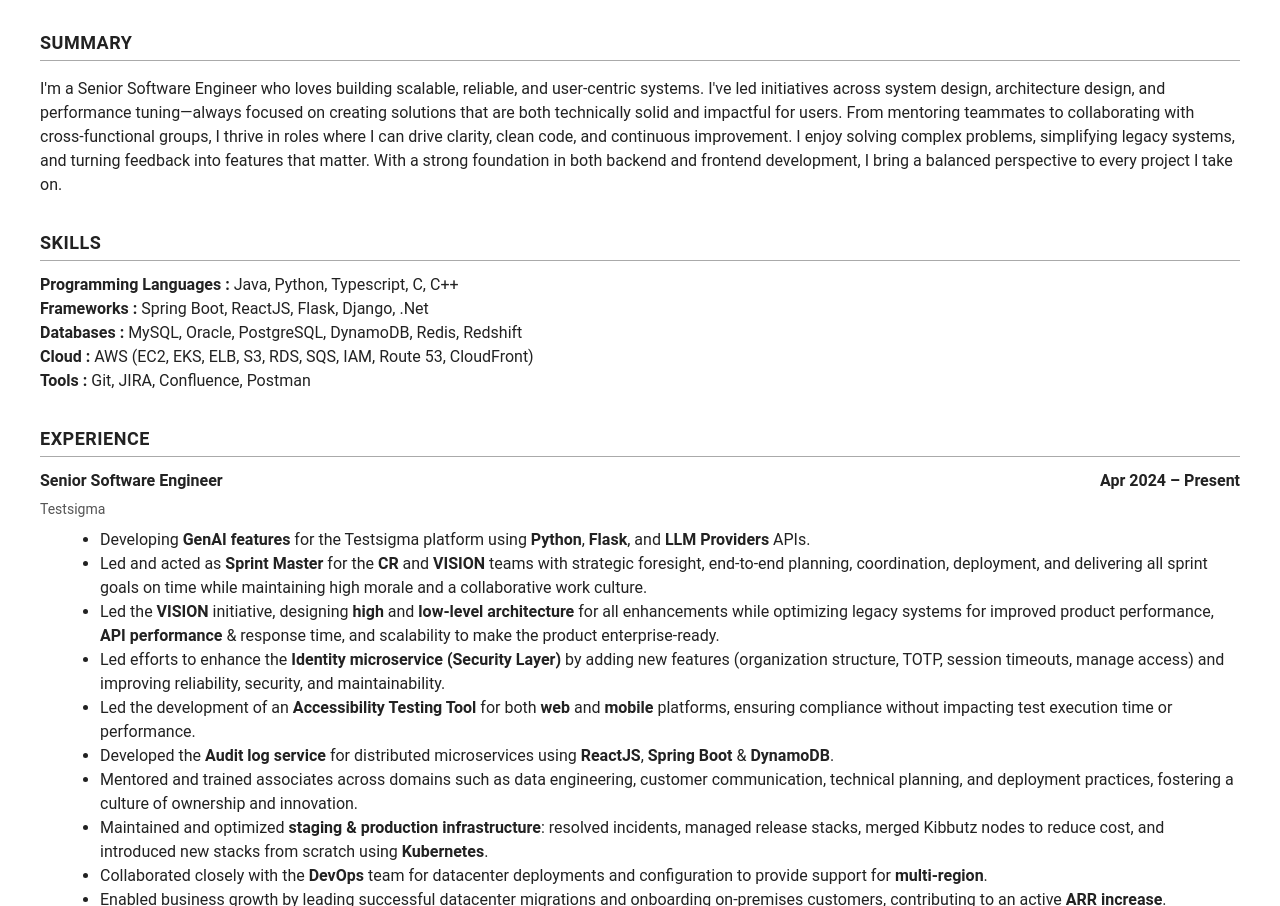
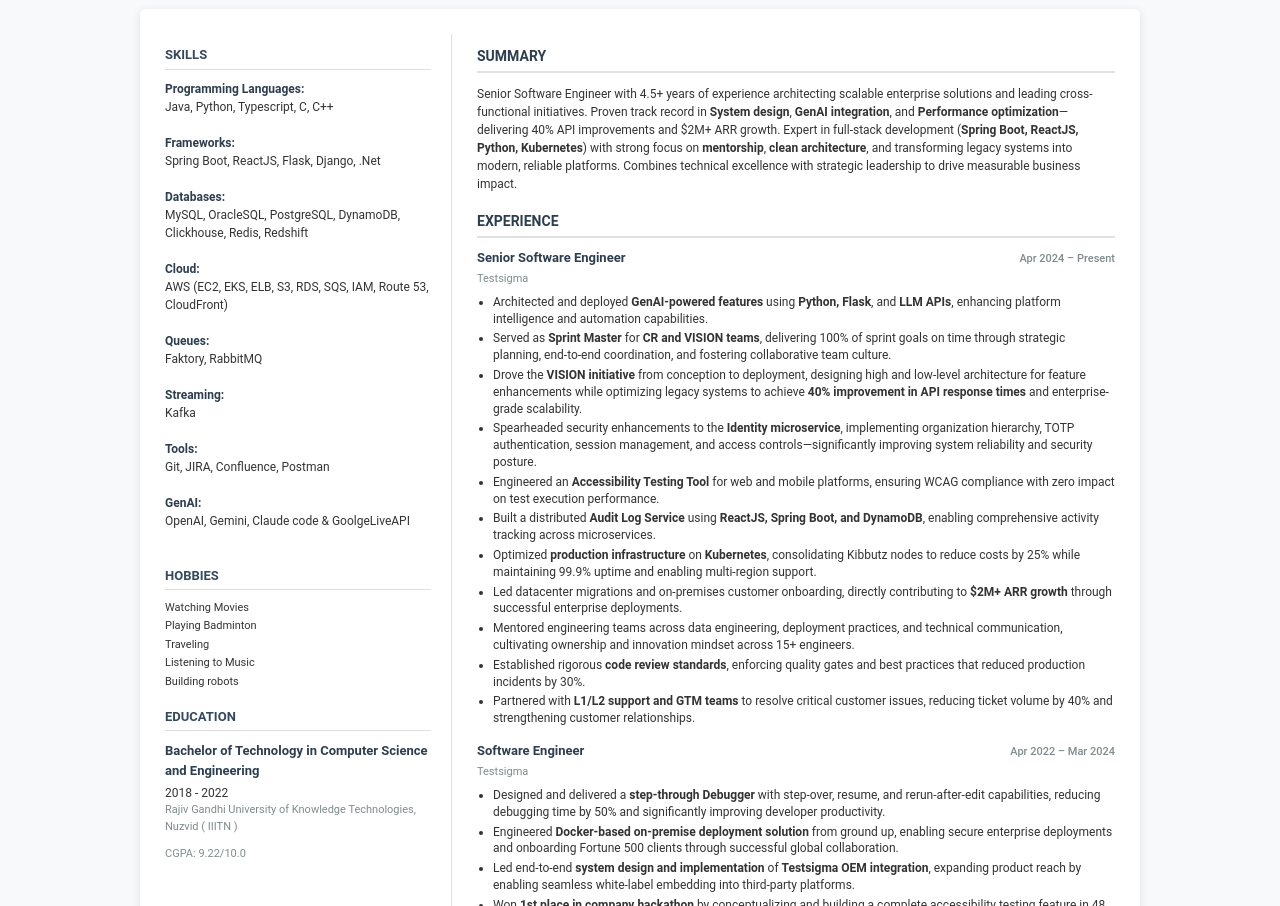
Before and after one commit to manohar102/profile, a plain HTML site: page resume.html in a window 1280 px wide. Shown: the part 131-1037 px from the top of the page. Drawn offline with Linux system fonts and the light colour scheme.

Commit message:
Resume updated

```diff
--- a/resume.html
+++ b/resume.html
@@ -6,68 +6,194 @@
     <meta name="author" content="Manohar Krishna Boppe">
     <title>Manohar Krishna Boppe – Resume</title>
     <style>
+        @page {
+            size: A4;
+            margin: 5mm;
+        }
+
+        /* Screen styles */
         body {
             font-family: 'Roboto', Arial, sans-serif;
-            margin: 40px;
-            color: #222;
+            margin: 0;
+            padding: 15px;
+            background: #f8f9fa;
+            font-size: 12px;
             line-height: 1.5;
+            color: #333;
         }
 
-        h1, h2, h3 {
+        @media print {
+            body {
+                background: white !important;
+                padding: 0;
                 margin: 0;
-            font-weight: 700;
             }
 
-        h1 {
-            font-size: 28px;
+            .resume-container {
+                border-radius: 0% !important;
+                box-shadow: none !important;
             }
 
             .header {
+                background: white !important;
+                color: black !important;
+                /* border-bottom: 1px solid #e0e0e0; */
+            }
+
+            .header .meta {
+                color: black !important;
+            }
+
+            .contact a {
+                color: black !important;
+                text-decoration: #357abd;
+            }
+
+            .education {
+                margin-top: 1000px;
+            }
+        }
+
+        .resume-container {
+            display: flex;
+            max-width: 1000px;
+            margin: 0 auto;
+            background: white;
+            box-shadow: 0 2px 8px rgba(0,0,0,0.1);
+            border-radius: 6px;
+            overflow: hidden;
+        }
+
+        .header {
+            background: linear-gradient(135deg, #14142a 0%, #357abd 100%);
+            color: white;
+            padding: 20px 25px;
             display: flex;
             justify-content: space-between;
+            align-items: flex-start;
+            max-width: 1000px;
+            margin: 0 auto 15px auto;
+            border-radius: 6px;
+        }
+
+        .header h1 {
+            font-size: 22px;
+            margin-bottom: 4px;
+            font-weight: 600;
+        }
+
+        .header .meta {
+            font-size: 11px;
+            color: rgba(255,255,255,0.9);
+            font-weight: 400;
         }
 
         .contact {
             text-align: right;
-            font-size: 14px;
-            margin-top: 4px;
+            font-size: 11px;
+            line-height: 1.4;
+            text-decoration: none;
+        }
+
+        .contact a {
+            color: white;
+            text-decoration: none;
+        }
+
+        .contact a:hover {
+            text-decoration: underline;
+        }
+
+        .resume-content {
+            display: flex;
+            padding: 25px;
+        }
+
+        .sidebar {
+            flex: 0 0 28%;
+            border-right: 1px solid #e0e0e0;
+            padding-right: 20px;
+        }
+
+        .main-content {
+            flex: 1;
+            padding-left: 25px;
         }
 
         .section {
-            margin-top: 32px;
+            margin-bottom: 18px;
         }
 
         .section h2 {
-            font-size: 18px;
-            border-bottom: 1px solid #aaa;
+            font-size: 14px;
+            color: #2c3e50;
+            border-bottom: 2px solid #e0e0e0;
             padding-bottom: 4px;
-            margin-bottom: 12px;
-            letter-spacing: 0.5px;
+            margin-bottom: 10px;
+            font-weight: 600;
+        }
+
+        .sidebar .section h2 {
+            font-size: 13px;
+            border-bottom: 1px solid #e0e0e0;
+            color: #34495e;
         }
 
         .experience-item {
-            margin-bottom: 24px;
+            margin-bottom: 14px;
         }
 
         .experience-header {
             display: flex;
             justify-content: space-between;
-            font-weight: bold;
-            margin-bottom: 6px;
+            margin-bottom: 4px;
+            align-items: baseline;
         }
 
         .role {
-            font-size: 16px;
+            font-size: 13px;
+            font-weight: 600;
+            color: #2c3e50;
+        }
+
+        .date {
+            font-size: 11px;
+            color: #7f8c8d;
+            font-weight: 500;
         }
 
         ul {
-            margin: 8px 0 0 20px;
+            margin: 6px 0 0 16px;
+            padding: 0;
+        }
+
+        li {
+            margin-bottom: 3px;
+            line-height: 1.4;
+            font-size: 12px;
         }
 
         .meta {
-            color: #555;
-            font-size: 14px;
-            margin-bottom: 4px;
+            color: #7f8c8d;
+            font-size: 11px;
+            margin-bottom: 2px;
+        }
+
+        .sidebar ul {
+            list-style: none;
+            margin: 0;
+            padding: 0;
+        }
+
+        .sidebar li {
+            margin-bottom: 3px;
+            font-size: 11px;
+            line-height: 1.4;
+        }
+
+        .sidebar strong {
+            color: #2c3e50;
+            font-weight: 600;
         }
     </style>
     </head>
@@ -88,116 +214,27 @@
         </div>
     </div>
 
-    <div class="section">
-        <h2>SUMMARY</h2>
-        <p>
-            I'm a Senior Software Engineer who loves building scalable, reliable, and user-centric systems.
-            I've led initiatives across system design, architecture design, and performance tuning—always focused on
-            creating solutions that are both technically solid and impactful for users. From mentoring teammates to
-            collaborating with cross-functional groups, I thrive in roles where I can drive clarity, clean code, and
-            continuous improvement. I enjoy solving complex problems, simplifying legacy systems, and turning feedback
-            into features that matter. With a strong foundation in both backend and frontend development, I bring a
-            balanced perspective to every project I take on.
-        </p>
-    </div>
-
+    <div class="resume-container">
+        <div class="resume-content">
+            <div class="sidebar">
             <div class="section">
                 <h2>SKILLS</h2>
-        <strong>Programming Languages :</strong> Java, Python, Typescript, C, C++<br>
-        <strong>Frameworks :</strong> Spring Boot, ReactJS, Flask, Django, .Net<br>
-        <strong>Databases :</strong> MySQL, Oracle, PostgreSQL, DynamoDB, Redis, Redshift<br>
-        <strong>Cloud :</strong> AWS (EC2, EKS, ELB, S3, RDS, SQS, IAM, Route 53, CloudFront)<br>
-        <strong>Tools :</strong> Git, JIRA, Confluence, Postman
-    </div>
-
-    <div class="section">
-        <h2>EXPERIENCE</h2>
-
-        <div class="experience-item">
-            <div class="experience-header">
-                <div class="role">Senior Software Engineer</div>
-                <div>Apr 2024 – Present</div>
-            </div>
-            <div class="meta">Testsigma</div>
-            <ul>
-                <li>Developing <strong>GenAI features</strong> for the Testsigma platform using <strong>Python</strong>, <strong>Flask</strong>, and <strong>LLM Providers</strong> APIs.</li>
-                <li>Led and acted as <strong>Sprint Master</strong> for the <strong>CR</strong> and <strong>VISION</strong> teams with strategic foresight, end-to-end planning, coordination, deployment, and delivering all sprint goals on time while maintaining high morale and a collaborative work culture.</li>
-                <li>Led the <strong>VISION</strong> initiative, designing <strong>high</strong> and <strong>low-level architecture</strong> for all enhancements while optimizing legacy systems for improved product performance, <strong>API performance</strong> & response time, and scalability to make the product enterprise-ready.</li>
-                <li>Led efforts to enhance the <strong>Identity microservice (Security Layer)</strong> by adding new features (organization structure, TOTP, session timeouts, manage access) and improving reliability, security, and maintainability.</li>
-                <li>Led the development of an <strong>Accessibility Testing Tool</strong> for both <strong>web</strong> and <strong>mobile</strong> platforms, ensuring compliance without impacting test execution time or performance.</li>
-                <li>Developed the <strong>Audit log service</strong> for distributed microservices using <strong>ReactJS</strong>, <strong>Spring Boot</strong> & <strong>DynamoDB</strong>.</li>
-                <li>Mentored and trained associates across domains such as data engineering, customer communication, technical planning, and deployment practices, fostering a culture of ownership and innovation.</li>
-                <li>Maintained and optimized <strong>staging & production infrastructure</strong>: resolved incidents, managed release stacks, merged Kibbutz nodes to reduce cost, and introduced new stacks from scratch using <strong>Kubernetes</strong>.</li>
-                <li>Collaborated closely with the <strong>DevOps</strong> team for datacenter deployments and configuration to provide support for <strong>multi-region</strong>.</li>
-                <li>Enabled business growth by leading successful datacenter migrations and onboarding on-premises customers, contributing to an active <strong>ARR increase</strong>.</li>
-                <li>Actively engaged in cross-functional communication, bridging gaps between technical and non-technical teams, improving clarity, and enabling faster decision-making cycles.</li>
-                <li>Conducted in-depth <strong>PR reviews</strong>, maintaining strict quality gates and enforcing best practices.</li>
-                <li>Proactively identified architectural and flow-level issues in legacy systems and improved them with minimal iteration cycles and downtime.</li>
-                <li>Actively participated in customer calls and product discussions to translate feedback into actionable items and enhancements.</li>
-                <li>Worked closely with <strong>L1/L2 support</strong> and <strong>GTM</strong> teams to identify and resolve critical customer pain points, reinforcing trust and reducing ticket volumes.</li>
-            </ul>
-        </div>
-
-        <div class="experience-item">
-            <div class="experience-header">
-                <div class="role">Software Engineer</div>
-                <div>Apr 2022 – March 2024</div>
-            </div>
-            <div class="meta">Testsigma</div>
-            <ul>
-                <li>Built and shipped a <strong>Debugger</strong> for the Testsigma test automation platform, enabling <strong>step-over, resume, and rerun-after-edit</strong> functionality—streamlining test debugging and improving developer productivity.</li>
-                <li>Designed and engineered the <strong>Docker-based on-premise deployment</strong> of Testsigma, owning the end-to-end implementation and support lifecycle. Successfully delivered self-hosted solutions to secure enterprise clients through global, cross-functional collaboration, ensuring customer success.</li>
-                <li>Led the <strong>system design and implementation</strong> of the <strong>Testsigma OEM integration project</strong>, enabling seamless embedding of Testsigma into third-party platforms and expanding product reach.</li>
-                <li>Ideated and implemented an <strong>end-to-end accessibility feature</strong> during a company hackathon, winning <strong>1st place</strong> for innovation and execution.</li>
-                <li>Architected and contributed to a high-performance <strong>parallel test execution engine</strong>, enhancing test speed, efficiency, and scalability.</li>
-                <li>Managed a <strong>team of 10 engineers</strong>, driving key enterprise features with focus on clean architecture, modular design, and performance.</li>
-                <li>Facilitated <strong>sprint planning, technical discussions, code reviews, and daily stand-ups</strong>, fostering agile best practices and improving team velocity.</li>
-                <li>Advocated for <strong>clean code</strong>, code quality, and performance optimization through mentoring and reviews.</li>
-                <li>Trained and onboarded <strong>4 batches of interns</strong> in full-stack development, enabling quick integration and impactful contribution to production work.</li>
-                <li>Partnered with <strong>stakeholders and product teams</strong> to gather requirements and refine technical solutions aligned with business goals.</li>
-            </ul>
-        </div>
-
-        <div class="experience-item">
-            <div class="experience-header">
-                <div class="role">Software Engineer Intern</div>
-                <div>Jun 2021 – March 2022</div>
-            </div>
-            <div class="meta">Testsigma</div>
-            <ul>
-                <li>Developed multiple features for an enterprise-level web application using <strong>Spring Boot</strong> for backend and <strong>Angular</strong> for frontend, contributing to full-stack development efforts.</li>
-                <li>Integrated third-party bug reporting tools like <strong>Jira, Xray</strong> into the Testsigma platform, enhancing bug tracking and management capabilities.</li>
-                <li>Contributed to the development of the <strong>open-source version of Testsigma</strong>, expanding its accessibility to the testing community.</li>
-                <li><strong>Deserialized JSON columns</strong> and migrated data into multiple relational database tables, improving data structure and enabling more efficient querying.</li>
-                <li>Collaborated in an <strong>Agile team environment</strong>, participating in sprint planning, code reviews, and daily stand-ups.</li>
-                <li>Contributed to Parallel test execution engine development using <strong>Spring Boot</strong>, <strong>Selenium</strong>, and <strong>Appium</strong>.</li>
-            </ul>
-        </div>
-
-        <div class="experience-item">
-            <div class="experience-header">
-                <div class="role">Full Stack Developer</div>
-                <div>Aug 2020 – May 2021</div>
-            </div>
-            <div class="meta">ModulusPI IT Solutions LLC</div>
-            <ul>
-                <li>Developed and deployed new features per client requirements using <strong>ReactJS</strong>, <strong>.NET API</strong>, and <strong>Oracle SQL</strong>.</li>
-                <li>Worked closely with the client to understand business processes and translate needs into technical solutions.</li>
-                <li>Optimized the project to increase product performance.</li>
-            </ul>
-        </div>
-    </div>
-
-    <div class="section">
-        <h2>EDUCATION</h2>
-        <div class="experience-item">
-            <div class="experience-header">
-                <div class="role">Bachelor of Technology in Computer Science and Engineering</div>
-                <div class="duration">2018 - 2022</div>
-            </div>
-            <div class="meta">Rajiv Gandhi University of Knowledge Technologies, Nuzvid</div>
-            <p class="meta">CGPA: 9.22/10.0</p>
-        </div>
+                <strong>Programming Languages:</strong><br>
+                Java, Python, Typescript, C, C++<br><br>
+                <strong>Frameworks:</strong><br>
+                Spring Boot, ReactJS, Flask, Django, .Net<br><br>
+                <strong>Databases:</strong><br>
+                MySQL, OracleSQL, PostgreSQL, DynamoDB, Clickhouse, Redis, Redshift<br><br>
+                <strong>Cloud:</strong><br>
+                AWS (EC2, EKS, ELB, S3, RDS, SQS, IAM, Route 53, CloudFront)<br><br>
+                <strong>Queues:</strong><br>
+                Faktory, RabbitMQ<br><br>
+                <strong>Streaming:</strong><br>
+                Kafka<br><br>
+                <strong>Tools:</strong><br>
+                Git, JIRA, Confluence, Postman<br><br>
+                <strong>GenAI:</strong><br>
+                OpenAI, Gemini, Claude code & GoolgeLiveAPI<br><br>
             </div>
 
             <div class="section">
@@ -211,5 +248,105 @@
                 </ul>
             </div>
 
+            <div class="section education">
+                <h2>EDUCATION</h2>
+                <div class="experience-item">
+                    <div class="experience-header">
+                        <div class="role">Bachelor of Technology in Computer Science and Engineering</div>
+                    </div>
+                    <div class="duration">2018 - 2022</div>
+                    <div class="meta">Rajiv Gandhi University of Knowledge Technologies, Nuzvid ( IIITN )</div>
+                    <p class="meta">CGPA: 9.22/10.0</p>
+                </div>
+            </div>
+        </div>
+
+            <div class="main-content">
+
+            <div class="section">
+                <h2>SUMMARY</h2>
+                <p>
+                    Senior Software Engineer with 4.5+ years of experience architecting scalable enterprise solutions and leading cross-functional initiatives.
+                    Proven track record in <strong>System design</strong>, <strong>GenAI integration</strong>,
+                    and <strong>Performance optimization</strong>—delivering 40% API improvements and $2M+ ARR growth.
+                    Expert in full-stack development (<strong>Spring Boot, ReactJS, Python, Kubernetes</strong>) with strong focus on <strong>mentorship</strong>,
+                    <strong>clean architecture</strong>, and transforming legacy systems into modern, reliable platforms.
+                    Combines technical excellence with strategic leadership to drive measurable business impact.
+                </p>
+            </div>
+
+            <div class="section">
+                <h2>EXPERIENCE</h2>
+
+                <div class="experience-item">
+                    <div class="experience-header">
+                        <div class="role">Senior Software Engineer</div>
+                        <div class="date">Apr 2024 – Present</div>
+                    </div>
+                    <div class="meta">Testsigma</div>
+                    <ul>
+                        <li>Architected and deployed <strong>GenAI-powered features</strong> using <strong>Python, Flask</strong>, and <strong>LLM APIs</strong>, enhancing platform intelligence and automation capabilities.</li>
+                        <li>Served as <strong>Sprint Master</strong> for <strong>CR and VISION teams</strong>, delivering 100% of sprint goals on time through strategic planning, end-to-end coordination, and fostering collaborative team culture.</li>
+                        <li>Drove the <strong>VISION initiative</strong> from conception to deployment, designing high and low-level architecture for feature enhancements while optimizing legacy systems to achieve <strong>40% improvement in API response times</strong> and enterprise-grade scalability.</li>
+                        <li>Spearheaded security enhancements to the <strong>Identity microservice</strong>, implementing organization hierarchy, TOTP authentication, session management, and access controls—significantly improving system reliability and security posture.</li>
+                        <li>Engineered an <strong>Accessibility Testing Tool</strong> for web and mobile platforms, ensuring WCAG compliance with zero impact on test execution performance.</li>
+                        <li>Built a distributed <strong>Audit Log Service</strong> using <strong>ReactJS, Spring Boot, and DynamoDB</strong>, enabling comprehensive activity tracking across microservices.</li>
+                        <li>Optimized <strong>production infrastructure</strong> on <strong>Kubernetes</strong>, consolidating Kibbutz nodes to reduce costs by 25% while maintaining 99.9% uptime and enabling multi-region support.</li>
+                        <li>Led datacenter migrations and on-premises customer onboarding, directly contributing to <strong>$2M+ ARR growth</strong> through successful enterprise deployments.</li>
+                        <li>Mentored engineering teams across data engineering, deployment practices, and technical communication, cultivating ownership and innovation mindset across 15+ engineers.</li>
+                        <li>Established rigorous <strong>code review standards</strong>, enforcing quality gates and best practices that reduced production incidents by 30%.</li>
+                        <li>Partnered with <strong>L1/L2 support and GTM teams</strong> to resolve critical customer issues, reducing ticket volume by 40% and strengthening customer relationships.</li>
+                    </ul>
+                </div>
+
+                <div class="experience-item">
+                    <div class="experience-header">
+                        <div class="role">Software Engineer</div>
+                        <div class="date">Apr 2022 – Mar 2024</div>
+                    </div>
+                    <div class="meta">Testsigma</div>
+                    <ul>
+                        <li>Designed and delivered a <strong>step-through Debugger</strong> with step-over, resume, and rerun-after-edit capabilities, reducing debugging time by 50% and significantly improving developer productivity.</li>
+                        <li>Engineered <strong>Docker-based on-premise deployment solution</strong> from ground up, enabling secure enterprise deployments and onboarding Fortune 500 clients through successful global collaboration.</li>
+                        <li>Led end-to-end <strong>system design and implementation</strong> of <strong>Testsigma OEM integration</strong>, expanding product reach by enabling seamless white-label embedding into third-party platforms.</li>
+                        <li>Won <strong>1st place in company hackathon</strong> by conceptualizing and building a complete accessibility testing feature in 48 hours, later integrated into production.</li>
+                        <li>Architected and implemented <strong>parallel test execution engine</strong>, achieving 5x faster test completion through intelligent workload distribution and resource optimization.</li>
+                        <li>Managed and mentored a <strong>team of 10 engineers</strong>, driving delivery of enterprise features while championing clean architecture, modular design patterns, and performance optimization.</li>
+                        <li>Facilitated agile ceremonies including sprint planning, technical design reviews, and daily stand-ups, improving team velocity by 35%.</li>
+                        <li>Trained and onboarded <strong>4 cohorts of interns</strong> in full-stack development, enabling rapid contribution to production within 2 weeks of joining.</li>
+                    </ul>
+                </div>
+
+                <div class="experience-item">
+                    <div class="experience-header">
+                        <div class="role">Software Engineer Intern</div>
+                        <div class="date">Jun 2021 – Mar 2022</div>
+                    </div>
+                    <div class="meta">Testsigma</div>
+                    <ul>
+                        <li>Developed enterprise features for web application using <strong>Spring Boot and Angular</strong>, contributing to full-stack development across multiple product modules.</li>
+                        <li>Integrated third-party bug tracking tools (<strong>Jira, Xray</strong>) into platform, streamlining defect management workflows for enterprise clients.</li>
+                        <li>Contributed to <strong>open-source release</strong> of Testsigma, expanding community adoption and enhancing platform accessibility.</li>
+                        <li>Executed database migration by deserializing JSON columns into normalized relational tables, improving query performance by 60%.</li>
+                        <li>Contributed to <strong>parallel test execution engine</strong> development using <strong>Spring Boot, Selenium, and Appium</strong>, supporting concurrent test runs across multiple environments.</li>
+                    </ul>
+                </div>
+
+                <div class="experience-item">
+                    <div class="experience-header">
+                        <div class="role">Full Stack Developer</div>
+                        <div class="date">Aug 2020 – May 2021</div>
+                    </div>
+                    <div class="meta">ModulusPI IT Solutions LLC</div>
+                    <ul>
+                        <li>Delivered custom features and enhancements using <strong>ReactJS, .NET API, and Oracle SQL</strong>, translating client business requirements into scalable technical solutions.</li>
+                        <li>Collaborated directly with stakeholders to gather requirements and ensure alignment between business needs and technical implementation.</li>
+                        <li>Optimized application performance through code refactoring and query optimization, improving page load times by 40%.</li>
+                    </ul>
+                </div>
+            </div>
+        </div>
+    </div>
+
 </body>
 </html>
```
Lines whose indentation alone changed are shown as unchanged.
